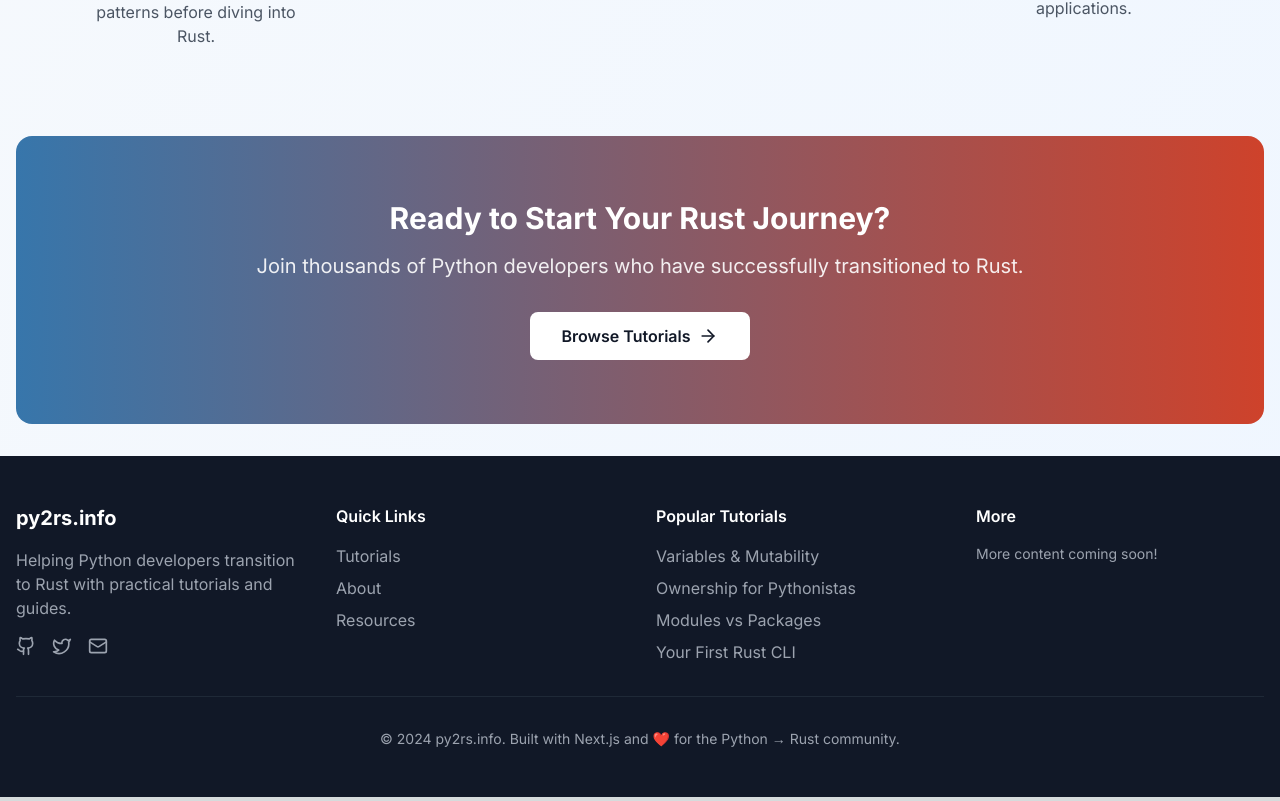
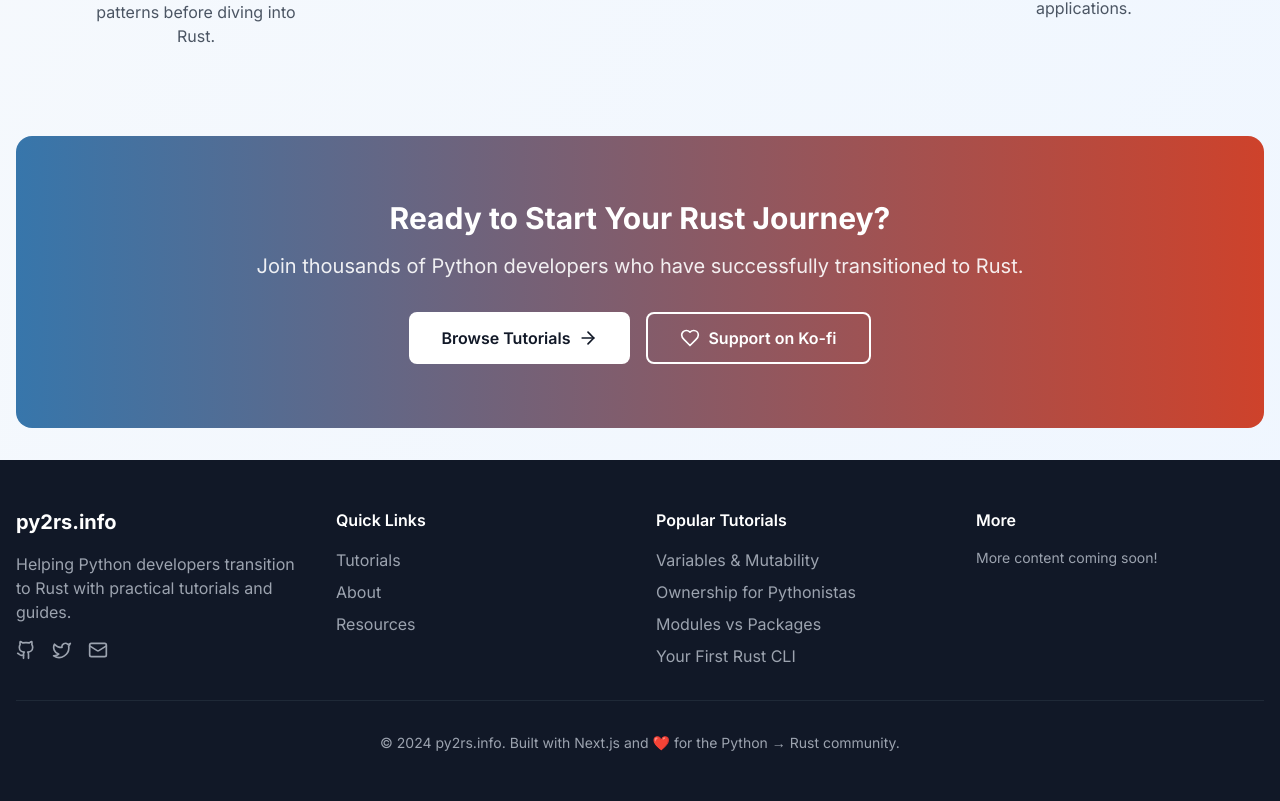
Before and after one commit to AlexsJones/py2rs, a Next.js app: page / in a window 1280 px wide. Shown: the part 1464-2265 px from the top of the page. Built offline with nearby package versions, Linux system fonts and the light colour scheme.

Commit message:
feat: added ko-fi links
Signed-off-by: Alex <alexsimonjones@gmail.com>

```diff
--- a/app/about/page.tsx
+++ b/app/about/page.tsx
@@ -201,6 +201,14 @@ export default function AboutPage() {
             >
               Contribution Guide
             </a>
+            <a
+              href="https://ko-fi.com/alexsjones"
+              target="_blank"
+              rel="noopener noreferrer"
+              className="inline-flex items-center px-6 py-3 bg-gradient-to-r from-pink-500 to-orange-500 text-white font-semibold rounded-lg hover:from-pink-600 hover:to-orange-600 transition-all"
+            >
+              <Heart className="mr-2 h-5 w-5" /> Support on Ko-fi
+            </a>
           </div>
         </div>
       </section>
--- a/app/page.tsx
+++ b/app/page.tsx
@@ -1,5 +1,5 @@
 import Link from 'next/link'
-import { ArrowRight, Code, BookOpen, Users, Zap } from 'lucide-react'
+import { ArrowRight, Code, BookOpen, Users, Zap, Heart } from 'lucide-react'
 import CodeComparison from '@/components/CodeComparison'
 
 export default function Home() {
@@ -126,13 +126,21 @@ fn read_file(filename: &str) -> Option<String> {
           <p className="text-xl mb-8 opacity-90">
             Join thousands of Python developers who have successfully transitioned to Rust.
           </p>
-          <div className="flex justify-center">
+          <div className="flex flex-col sm:flex-row gap-4 justify-center">
             <Link
               href="/tutorials"
               className="inline-flex items-center px-8 py-3 bg-white text-gray-900 font-semibold rounded-lg hover:bg-gray-100 transition-colors"
             >
               Browse Tutorials <ArrowRight className="ml-2 h-5 w-5" />
             </Link>
+            <a
+              href="https://ko-fi.com/alexsjones"
+              target="_blank"
+              rel="noopener noreferrer"
+              className="inline-flex items-center px-8 py-3 bg-transparent border-2 border-white text-white font-semibold rounded-lg hover:bg-white/10 transition-colors"
+            >
+              <Heart className="mr-2 h-5 w-5" /> Support on Ko-fi
+            </a>
           </div>
         </div>
       </section>
```
